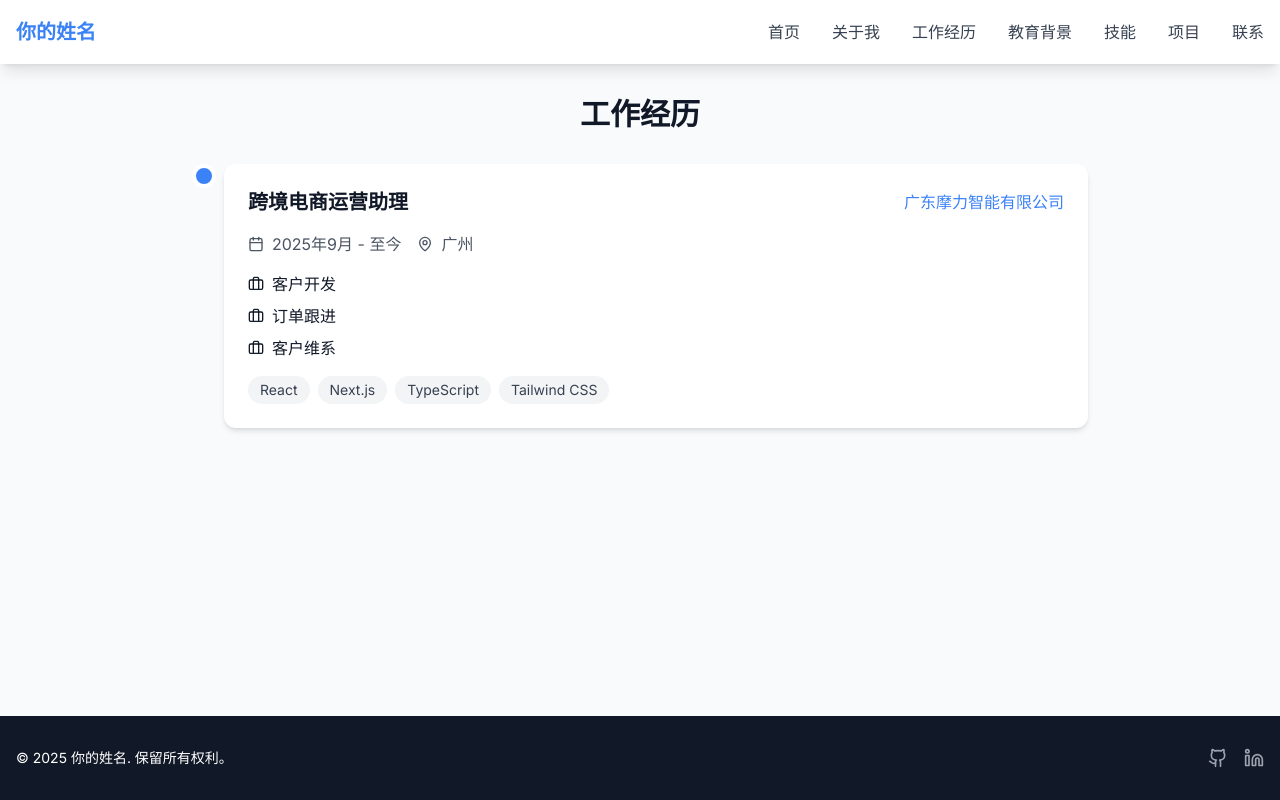
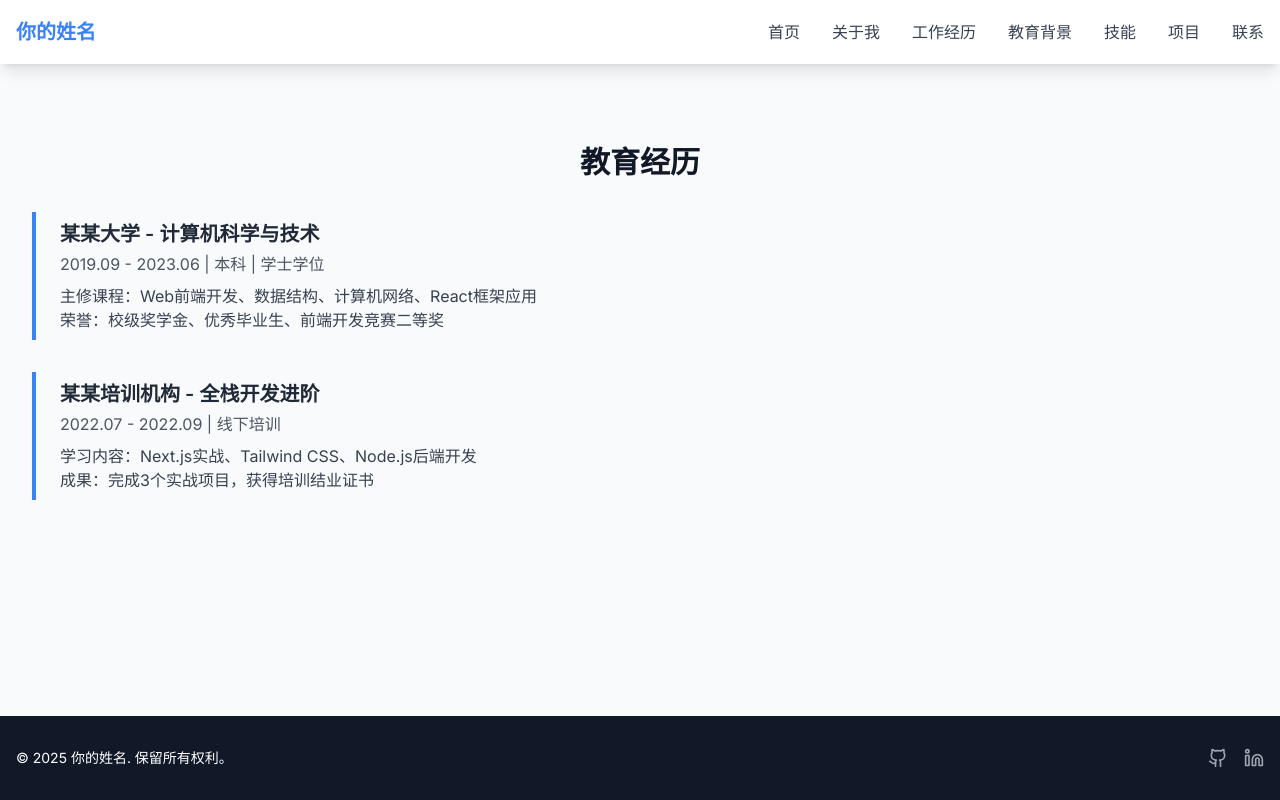
Before and after one commit to yjx-sos/resume-website, a Next.js app: page /experience in a window 1280 px wide. Built offline with nearby package versions, Linux system fonts and the light colour scheme.

Commit message:
修复所有页面：添加默认导出组件，统一格式

```diff
--- a/src/app/education/page.tsx
+++ b/src/app/education/page.tsx
@@ -0,0 +1,21 @@
+// 可选：添加 SEO 配置
+export const metadata = {
+  title: '教育经历 - 你的姓名 | 个人简历',
+  description: '我的教育背景和相关经历',
+};
+
+// ✅ 必须：默认导出 React 页面组件
+export default function Education() {
+  return (
+    <div className="container mx-auto py-8 px-4">
+      <h1 className="text-3xl font-bold text-gray-800 mb-6">教育经历</h1>
+      <div className="space-y-6">
+        <div className="border-l-4 border-blue-500 pl-4 py-2">
+          <h3 className="text-xl font-semibold">某某大学 - 计算机科学与技术</h3>
+          <p className="text-gray-600">2019-2023 | 本科</p>
+        </div>
+        {/* 可以添加更多教育经历 */}
+      </div>
+    </div>
+  );
+}
--- a/src/app/experience/page.tsx
+++ b/src/app/experience/page.tsx
@@ -1,15 +1,39 @@
-import ExperienceTimeline from '@/components/ExperienceTimeline';
-
+// SEO 元数据配置（和其他页面格式保持一致）
 export const metadata = {
-  title: '工作经历 - 你的姓名 | 个人简历',
-  description: '查看我的工作经历和项目经验',
+  title: '教育经历 - 你的姓名 | 个人简历',
+  description: '查看我的教育背景、学历和相关专业培训经历',
+  keywords: ['教育经历', '学历', '专业背景', '培训经历']
 };
 
-export default function ExperiencePage() {
+// Next.js 要求的默认导出页面组件（核心）
+export default function Education() {
   return (
-    <div>
-      <h1 className="section-title">工作经历</h1>
-      <ExperienceTimeline />
+    <div className="container mx-auto py-12 px-4">
+      {/* 和其他页面统一的标题样式 */}
+      <h1 className="section-title">教育经历</h1>
+
+      {/* 教育经历列表（可根据你的实际情况修改） */}
+      <div className="space-y-8 mt-8">
+        {/* 第一条教育经历 */}
+        <div className="border-l-4 border-blue-500 pl-6 py-2">
+          <h3 className="text-xl font-semibold text-gray-800">某某大学 - 计算机科学与技术</h3>
+          <p className="text-gray-600 mt-1">2019.09 - 2023.06 | 本科 | 学士学位</p>
+          <p className="text-gray-700 mt-2">
+            主修课程：Web前端开发、数据结构、计算机网络、React框架应用<br/>
+            荣誉：校级奖学金、优秀毕业生、前端开发竞赛二等奖
+          </p>
+        </div>
+
+        {/* 第二条教育经历（可选，比如培训/深造） */}
+        <div className="border-l-4 border-blue-500 pl-6 py-2">
+          <h3 className="text-xl font-semibold text-gray-800">某某培训机构 - 全栈开发进阶</h3>
+          <p className="text-gray-600 mt-1">2022.07 - 2022.09 | 线下培训</p>
+          <p className="text-gray-700 mt-2">
+            学习内容：Next.js实战、Tailwind CSS、Node.js后端开发<br/>
+            成果：完成3个实战项目，获得培训结业证书
+          </p>
+        </div>
+      </div>
     </div>
   );
 }
```
